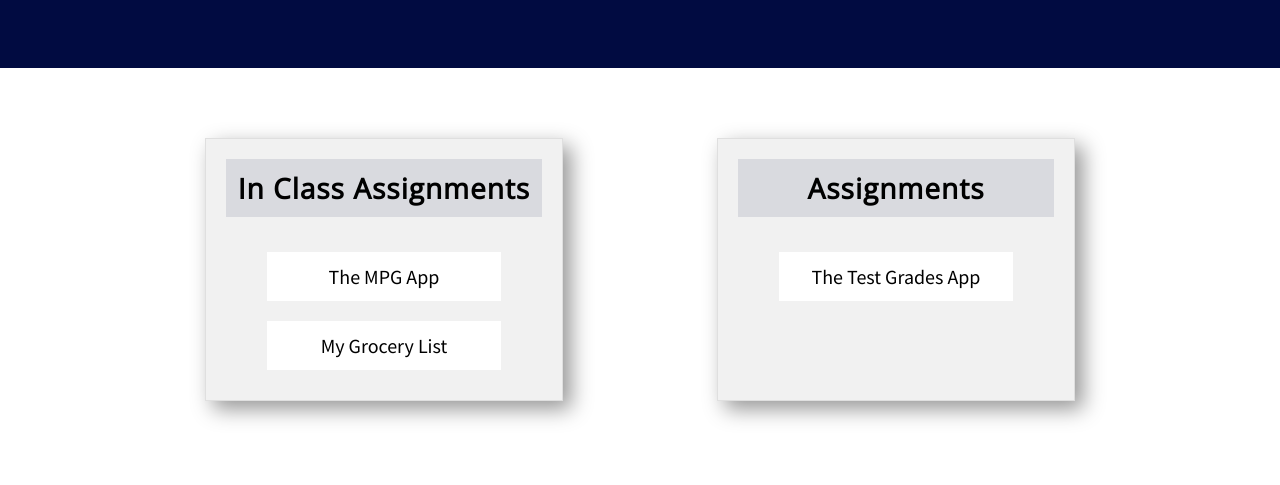
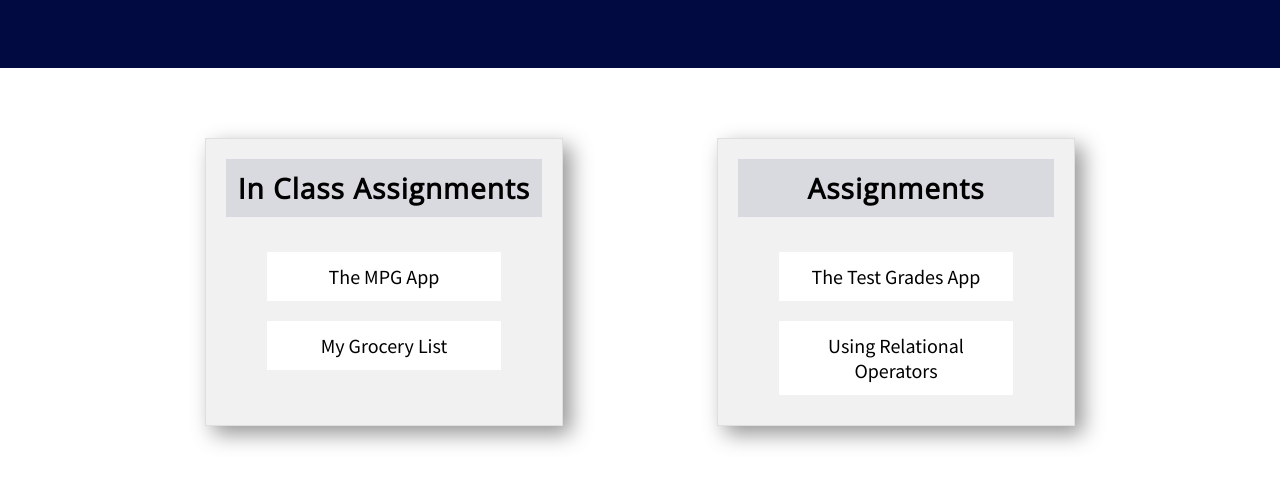
Before and after one commit to babyfacemel/WebApplications3300, a plain HTML site: page index.html in a window 1280 px wide. Shown: the part 237-722 px from the top of the page. Drawn offline with nearby package versions, Linux system fonts and the light colour scheme.

Commit message:
Update index.html

```diff
--- a/index.html
+++ b/index.html
@@ -24,6 +24,7 @@
                 <h3>Assignments</h3>
                 <ul>
                     <li><a href="assignments/test-grades-simplified/index.html" target="_blank">The Test Grades App</a></li>
+                    <li><a href="assignments/relational-operators/index.html" target="_blank">Using Relational Operators</a></li>
                 </ul>
             </article>
         </div>
```
